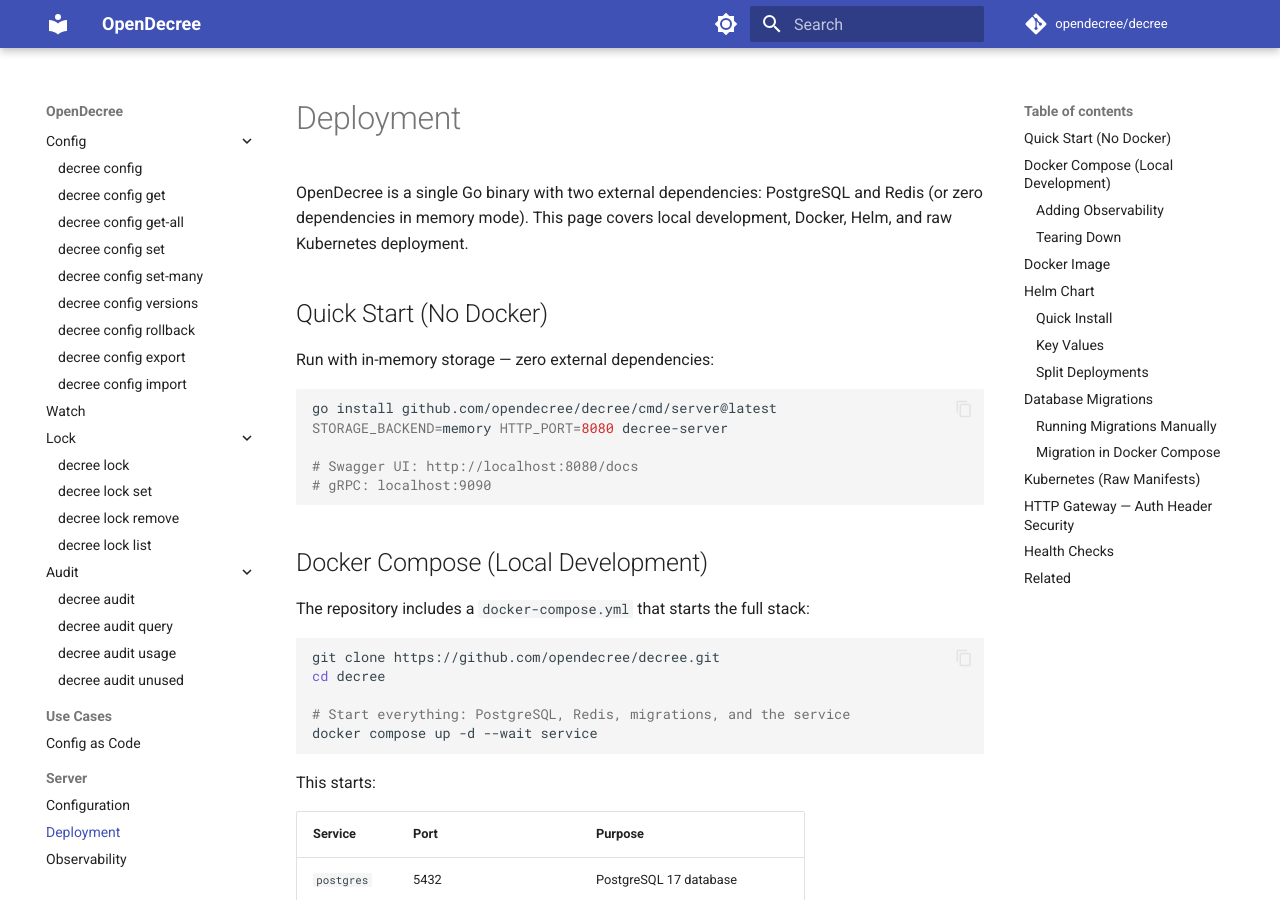
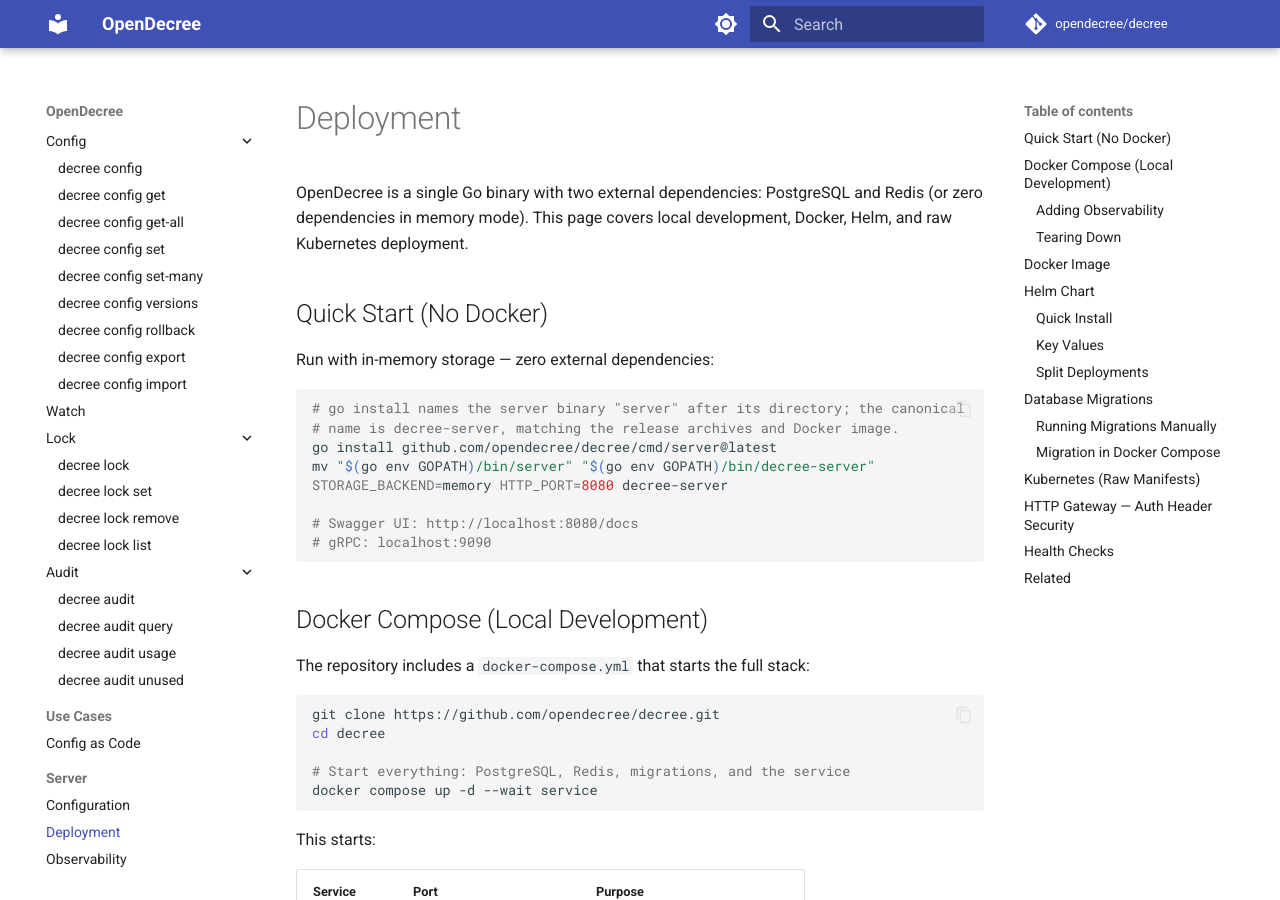
Before and after one commit to opendecree/decree, an MkDocs documentation site: the page built from docs/server/deployment.md, in a window 1280 px wide and 900 px high. Built offline with MkDocs 1.6.1 and Material for MkDocs 9.7.7, drawn with Linux system fonts in a browser that asks for light colours; comment, search, counter and statistics services are not loaded.

Commit message:
docs: fix server binary name in install docs
Standardize on `decree-server` as the canonical server binary name. The install docs invoked `decree-server`, but `go install ./cmd/server` produces a binary named `server`, so a new user's first command failed with `command not found`.

- README and deployment docs rename the produced binary to `decree-server` after install.
- The server Dockerfile builds, copies, and entrypoints `/bin/decree-server` instead of the CLI-colliding `/bin/decree`.

Closes #875

````diff
--- a/docs/server/deployment.md
+++ b/docs/server/deployment.md
@@ -7,7 +7,10 @@
 Run with in-memory storage — zero external dependencies:
 
 ```bash
+# go install names the server binary "server" after its directory; the canonical
+# name is decree-server, matching the release archives and Docker image.
 go install github.com/opendecree/decree/cmd/server@latest
+mv "$(go env GOPATH)/bin/server" "$(go env GOPATH)/bin/decree-server"
 STORAGE_BACKEND=memory HTTP_PORT=8080 decree-server
 
 # Swagger UI: http://localhost:8080/docs
````
Also changed, not shown: README.md (+3 -0 lines), 1 other file.
